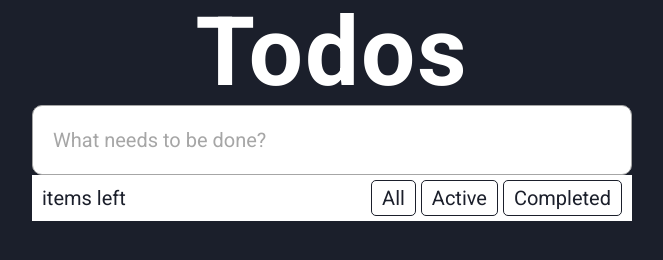
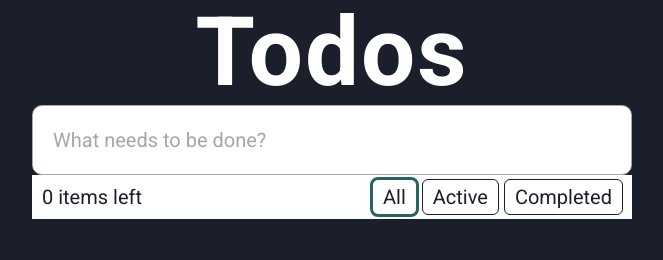
Before and after one commit to Todd-H0ward/SNP-internship-todolist, a plain HTML site: page index.html in a window 1280 px wide. Both pictures are taken after a click on the button "All". Shown: the whole page, without its empty margins (308-971 px from the left). Drawn offline with Linux system fonts and the light colour scheme.

Commit message:
Add task filtering

```diff
--- a/assets/js/main.js
+++ b/assets/js/main.js
@@ -3,6 +3,8 @@ import {TodoList} from "./todoList.js";
 const input = document.querySelector(".input");
 const tasksWrapper = document.querySelector(".tasks-wrapper");
 const controlsNumber = document.querySelector(".controls__number");
+const todoButtons = document.querySelectorAll(".todos__btn");
+
 const todoList = new TodoList(".tasks-wrapper");
 
 const addTask = () => {
@@ -13,7 +15,7 @@ const addTask = () => {
 }
 
 const updateTasksCount = () => {
-    controlsNumber.textContent = String(todoList.tasks.length);
+    controlsNumber.textContent = String(todoList.getTasksCount());
 }
 
 const toggleTaskActivity = (elem) => {
@@ -35,6 +37,18 @@ const changeTitle = (elem, task) => {
         todoList.changeTitle(elemId, elem.textContent);
     })
 }
+
+const clearActiveButton = () => {
+    todoButtons.forEach(btn => btn.classList.remove("button--active"));
+}
+
+todoButtons.forEach(btn => btn.addEventListener("click", () => {
+    clearActiveButton();
+    btn.classList.add("button--active");
+    const filterValue = btn.dataset.filter;
+    todoList.setFilter(filterValue);
+    updateTasksCount();
+}))
 
 input.addEventListener("keydown", (event) => {
     if (event.key === "Enter") {
--- a/assets/js/todoList.js
+++ b/assets/js/todoList.js
@@ -2,6 +2,7 @@ export class TodoList {
     constructor(todoClass) {
         this.tasks = [];
         this.taskWrapper = document.querySelector(todoClass);
+        this.filter = "all";
     }
 
     addTask(title) {
@@ -30,10 +31,30 @@ export class TodoList {
         todo.title = newTitle;
     }
 
+    setFilter(filter) {
+        this.filter = filter;
+        this.renderTasks();
+    }
+
+    getFilteredTasks() {
+        if (this.filter === "active") {
+            return this.tasks.filter(task => task.isActive);
+        } else if (this.filter === "completed") {
+            return this.tasks.filter(task => !task.isActive);
+        }
+        return this.tasks;
+    }
+
+    getTasksCount() {
+        return this.getFilteredTasks().length;
+    }
+
     renderTasks() {
-        const tasks = this.tasks.map(task =>
-            `<div class="task" data-id="${task.id}">
-                <input class="task__checkbox checkbox" type="checkbox">
+        let tasksToRender = this.getFilteredTasks();
+
+        const tasks = tasksToRender.map(task =>
+            `<div class="task ${!task.isActive ? "task--finished" : ""}" data-id="${task.id}">
+                <input class="task__checkbox checkbox" type="checkbox" ${!task.isActive ? "checked" : ""}>
                 <div class="task__inner">
                     <p class="task__title title" data-id="${task.id}">${task.title}</p>
                     <button class="task__btn">
--- a/assets/scss/components/_button.scss
+++ b/assets/scss/components/_button.scss
@@ -4,7 +4,7 @@
     padding: 3px 10px;
     border-radius: 5px;
     color: $black;
-    border: 1px solid $black;
+    outline: 1px solid $black;
     cursor: pointer;
     transition: background .4s, color .2s;
 
@@ -17,4 +17,12 @@
         background: $black;
         color: $white;
     }
+
+    &--active {
+        outline: 3px solid $green-400;
+
+        &:hover {
+            background: rgba($green-400, 0.4);
+        }
+    }
 }
--- a/assets/scss/pages/_home.scss
+++ b/assets/scss/pages/_home.scss
@@ -49,4 +49,9 @@ body {
         justify-content: space-between;
         align-items: center;
     }
+
+    &__filters {
+        display: flex;
+        gap: 7px;
+    }
 }
--- a/index.html
+++ b/index.html
@@ -21,10 +21,10 @@
                         <p class="controls__text">
                             <span class="controls__number"></span> items left
                         </p>
-                        <div class="todos__filters">
-                            <button class="todos__btn button button--active">All</button>
-                            <button class="todos__btn button">Active</button>
-                            <button class="todos__btn button">Completed</button>
+                        <div class="todos__filters filter">
+                            <button class="todos__btn button button--active" data-filter="all">All</button>
+                            <button class="todos__btn button" data-filter="active">Active</button>
+                            <button class="todos__btn button" data-filter="completed">Completed</button>
                         </div>
                     </div>
                 </div>
```
Also changed, not shown: assets/scss/main.css, 1 other file.
